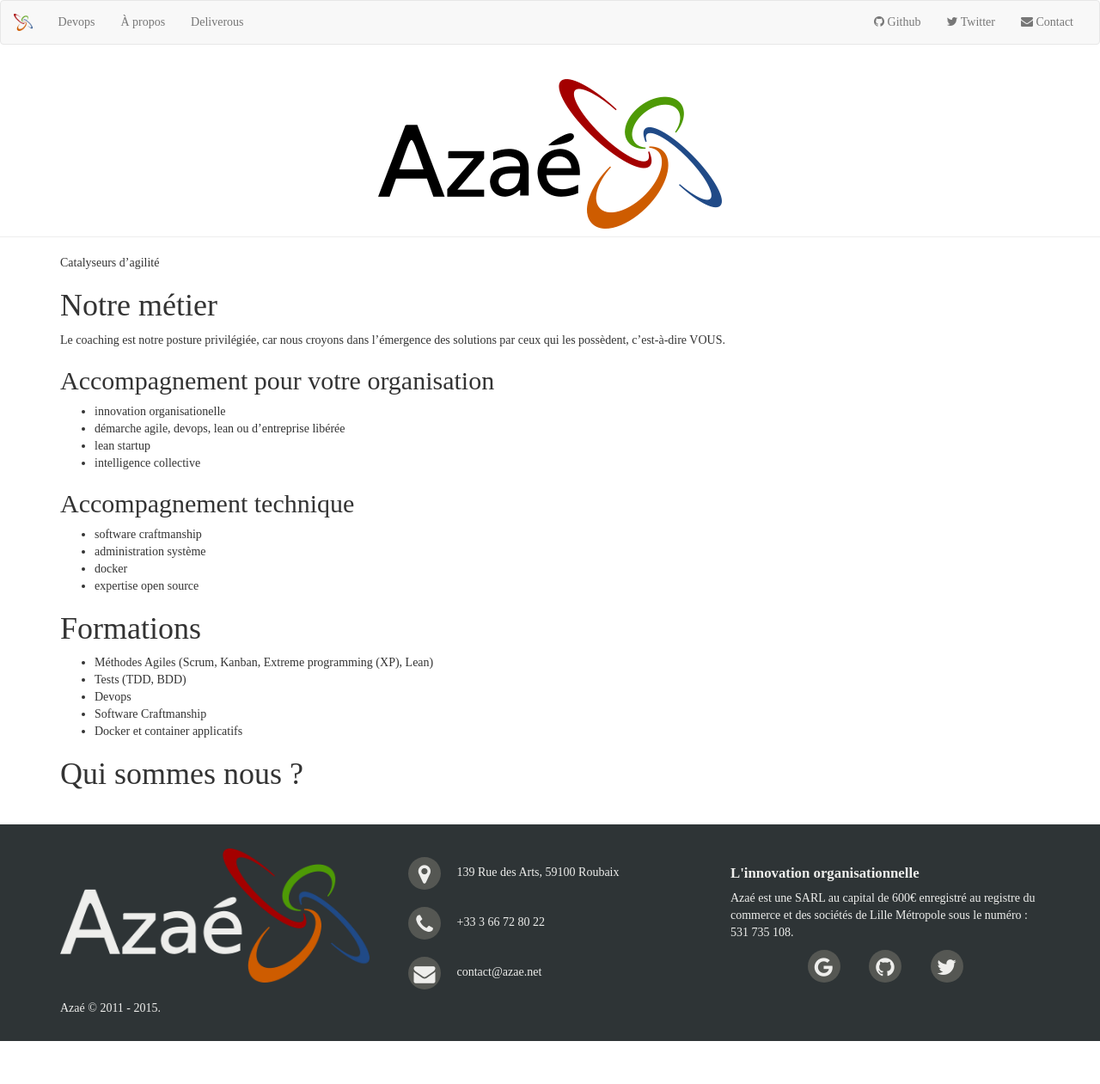
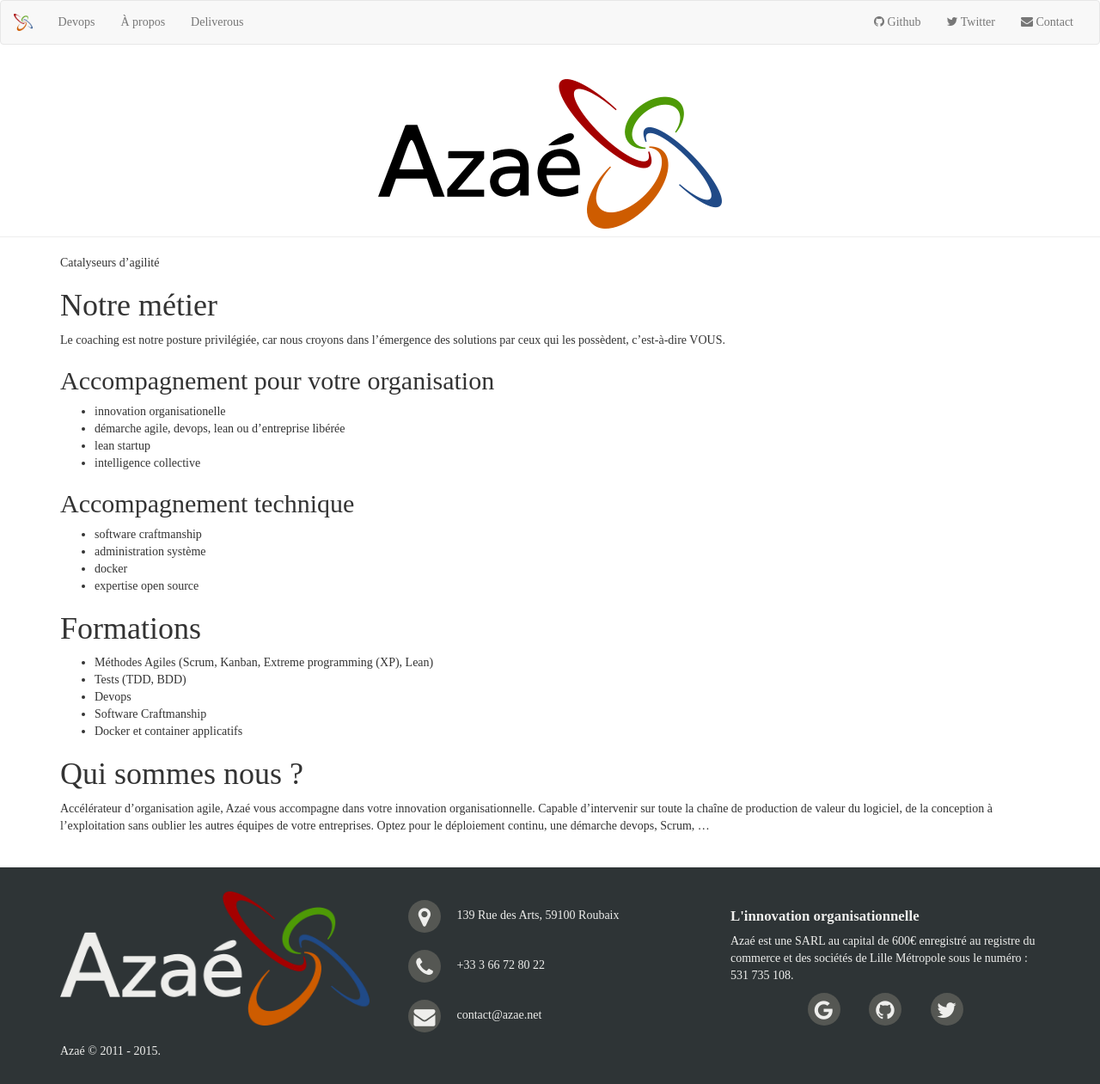
Before and after one commit to coachBZH/azae.net, a Jekyll site: the page built from index2.md, in a window 1280 px wide. Shown: the whole page at 86% size. Built offline with Jekyll 4.4.1, drawn with Linux system fonts in a browser that asks for light colours; nearby versions of some CDN libraries; some web fonts are replaced; library files that are not in the unit come from our copies; before the commit the page ends 1211 px from its top, so only the background shows below that.

Commit message:
Update index2.md

```diff
--- a/index2.md
+++ b/index2.md
@@ -34,3 +34,5 @@
 
 
 # Qui sommes nous ?
+
+Accélérateur d'organisation agile, Azaé vous accompagne dans votre innovation organisationnelle. Capable d'intervenir sur toute la chaîne de production de valeur du logiciel, de la conception à l'exploitation sans oublier les autres équipes de votre entreprises. Optez pour le déploiement continu, une démarche devops, Scrum, ...
```
